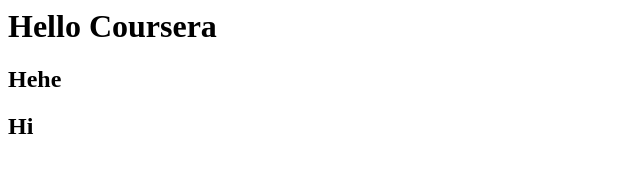
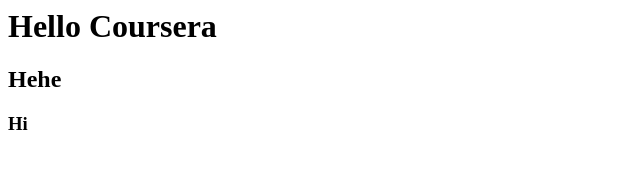
Before and after one commit to Waritsara-T/coursera-test, a plain HTML site: page index.html in a window 1280 px wide. Shown: the full height of the page, 0-640 px from the left. Drawn offline with Linux system fonts and the light colour scheme.

Commit message:
modified 2

```diff
--- a/index.html
+++ b/index.html
@@ -6,6 +6,6 @@
     <body>
         <h1>Hello Coursera</h1>
         <h2>Hehe</h2>
-        <h2>Hi</h2>
+        <h3>Hi</h3>
     </body>
 </html>
```
